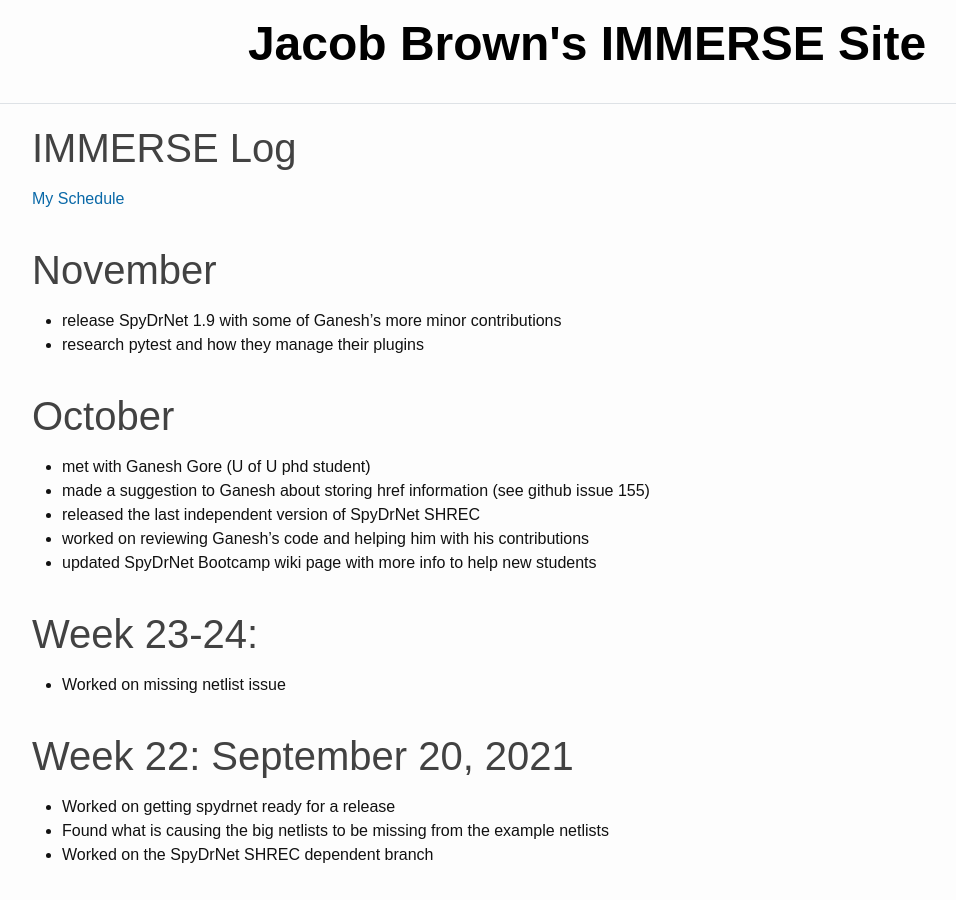
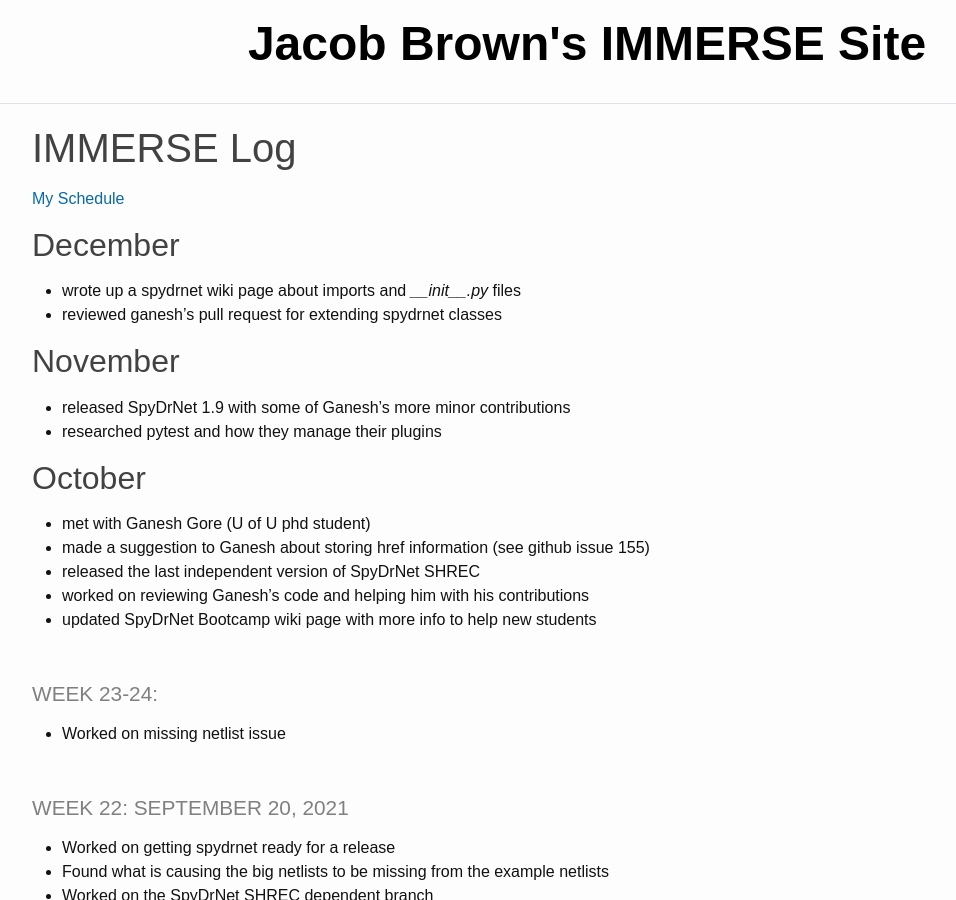
Before and after one commit to jacobdbrown4/jacob_brown, a Jekyll site: the page built from _pages/log.md, in a window 1280 px wide and 900 px high. Shown: the whole window, without its empty margins (53-1009 px from the left). Built offline with Jekyll 4.4.1, drawn with Linux system fonts in a browser that asks for light colours; some of the changed text lies outside the part shown.

Commit message:
updated log

```diff
--- a/_pages/log.md
+++ b/_pages/log.md
@@ -4,40 +4,44 @@ title: IMMERSE Log
 ---
 
 [My Schedule](https://jacobdbrown4.github.io/jacob_brown//pages/schedule/)
-# November
-* release SpyDrNet 1.9 with some of Ganesh's more minor contributions
-* research pytest and how they manage their plugins
+## December
+* wrote up a spydrnet wiki page about imports and *\_\_init\_\_.py* files
+* reviewed ganesh's pull request for extending spydrnet classes
 
-# October
+## November
+* released SpyDrNet 1.9 with some of Ganesh's more minor contributions
+* researched pytest and how they manage their plugins
+
+## October
 * met with Ganesh Gore (U of U phd student)
 * made a suggestion to Ganesh about storing href information (see github issue 155)
 * released the last independent version of SpyDrNet SHREC
 * worked on reviewing Ganesh's code and helping him with his contributions
 * updated SpyDrNet Bootcamp wiki page with more info to help new students
 
-# Week 23-24:
+### Week 23-24:
 * Worked on missing netlist issue
 
-# Week 22: September 20, 2021
+### Week 22: September 20, 2021
 * Worked on getting spydrnet ready for a release
 * Found what is causing the big netlists to be missing from the example netlists
 * Worked on the SpyDrNet SHREC dependent branch
 
-# Week 21: September 13, 2021
+### Week 21: September 13, 2021
 * Worked on spydrnet example netlist issue
 * Worked on SpyDrNet_SHREC dependent (version that depends on Spydrnet TMR repo)
 
-# Week 20: September 6, 2021
+### Week 20: September 6, 2021
 * Met with Dr. Wirthlin about things to do for the next few weeks
 * Looked into spydrnet example netlist issue
 
-# Week 19: August 30, 2021
+### Week 19: August 30, 2021
 * **Weekly Goals**:
   * make a plan for what to do during this semester
 * **What I Did**:
   * started documenting the problem with the reduction voters and a fix to the code to fix it
 
-# Week 18: August 23, 2021
+### Week 18: August 23, 2021
 * **Weekly Goals**:
   * work on improving documentation/tests/etc.
   * finish making a version of SpyDrNet SHREC that relies on SpyDrNet TMR
@@ -51,7 +55,7 @@ title: IMMERSE Log
 * **Friday**:
   * met with Andrew about adding his partial tmr scripts to the spydrnet shrec repository, as well as other things
 
-# Week 17: August 16, 2021
+### Week 17: August 16, 2021
 * **Weekly Goals**:
   * work with Ben to finish setting up SpyDrNet TMR and hopefully release it
 * **Monday**:
@@ -70,7 +74,7 @@ title: IMMERSE Log
   * improved drc_apply_nmr
   * worked on the reduction voter bug more
 
-#Week 16: August 9, 2021
+### Week 16: August 9, 2021
 * **Weekly Goals**:
   * work with Ben to separate SpyDrNet SHREC and SpyDrNet TMR
   * finish case study analysis for ethics group and turn it in
@@ -89,7 +93,7 @@ title: IMMERSE Log
   * moved my updated code from SHREC over to the TMR repo
   * worked on the documentation and making sure it'll build
 
-#Week 15: August 2, 2021
+### Week 15: August 2, 2021
 * **Weekly Goals**:
   * catch up with Ben and make a plan for what we want to do for the next SpyDrNet SHREC release
   * keep working on other DRC checks
@@ -109,7 +113,7 @@ title: IMMERSE Log
   * insert_organs() can now be used to insert single reduction voters as well
   * made identify_reduction_points() compatible with insert_organs()
 
-#Week 14: July 26, 2021
+### Week 14: July 26, 2021
 * **Weekly Goals**:
   * SpyDrNet SHREC documentation
   * finish the check for surface_pins() and think of other checks to do
@@ -130,7 +134,7 @@ title: IMMERSE Log
 * **Friday**:
   * made a drc check for insert_organs()
 
-#Week 13: July 19, 2021
+### Week 13: July 19, 2021
 * **Weekly Goals**:
   * finish cleaning up the drc code and finalize it
   * keep working on SpyDrNet SHREC documentation
```
